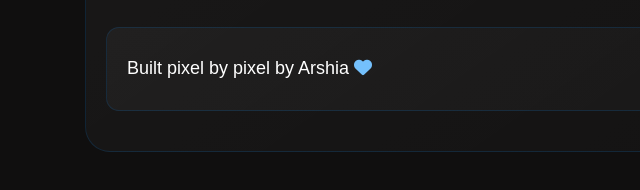
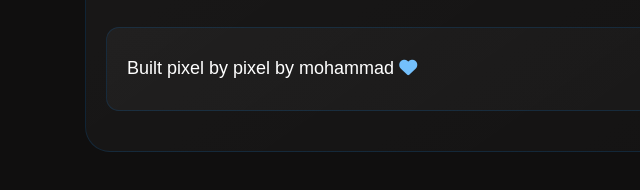
Before and after one commit to Muhammad-33/contact-us, a plain HTML site: page index.html in a window 1280 px wide. Shown: the part 980-1170 px from the top of the page, 0-640 px from the left. Drawn offline with Linux system fonts and the light colour scheme; a web font is replaced by a local one.

Commit message:
update html

```diff
--- a/index.html
+++ b/index.html
@@ -95,7 +95,7 @@
             <h1><span>.</span>Hêwal</h1>
             <div class="footer-text">
                 <p>  کلیه ی حقوق مادی و معنوی برای این سایت محفوظ است <span>  &copy;</span></p>
-                <p>Built pixel by pixel by Arshia <i class="fa-solid fa-heart" style="color: rgb(116, 192, 252);"></i></p>
+                <p>Built pixel by pixel by mohammad <i class="fa-solid fa-heart" style="color: rgb(116, 192, 252);"></i></p>
             </div>
         </footer>
     </div>
```
